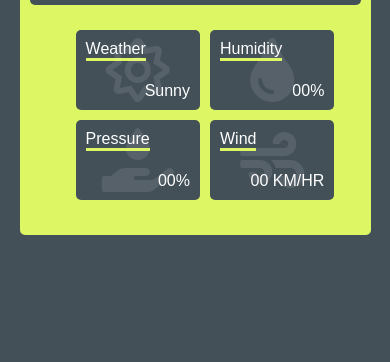
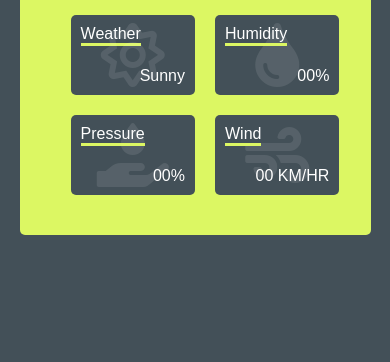
Before and after one commit to aalimaslam/weatherApp, a plain HTML site: page index.html in a window 390 px wide. Shown: the part 482-844 px from the top of the page. Drawn offline with Linux system fonts and the light colour scheme.

Commit message:
Update style.css

```diff
--- a/style.css
+++ b/style.css
@@ -165,11 +165,9 @@ input::placeholder{
     }
     .weather{
         width:40%;
-        margin:5px;
+        margin:10px;
     }
 }
-
-
 /* Large devices (laptops/desktops, 992px and up) */
 @media only screen and (max-width: 992px) {
     .main-body{
@@ -191,5 +189,3 @@ input::placeholder{
         height:70vh;
     }
 }
-/* Extra large devices (large laptops and desktops, 1200px and up)
-@media only screen and (min-width: 1200px) {...} */
```
